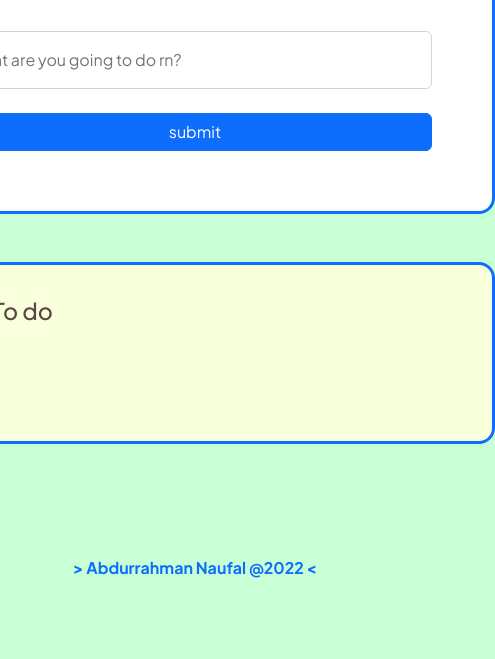
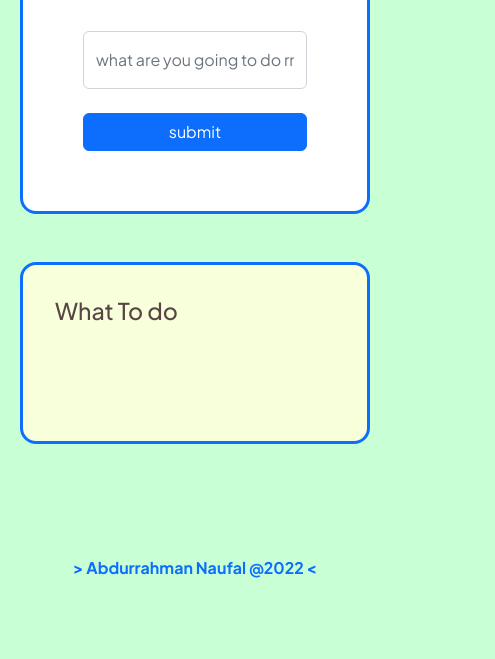
Before and after one commit to nfal001/naufal-todoapp, a plain HTML site: page index.html in a window 390 px wide. Shown: the part 185-844 px from the top of the page, 495 px wide, since content can reach past the window. Drawn offline with nearby package versions, Linux system fonts and the light colour scheme.

Commit message:
Update styles.css
Fix Responsiveness System

```diff
--- a/styles.css
+++ b/styles.css
@@ -19,6 +19,7 @@ body {
 }
 .row {
   margin-top: 72px;
+  margin-inline: 8px;
 }
 .row ul {
   padding-top: 16px;
@@ -28,7 +29,6 @@ body {
 }
 
 .wrapp {
-  min-width: 600px;
   padding: 60px;
   background-color: white;
   margin-bottom: 10px;
```
